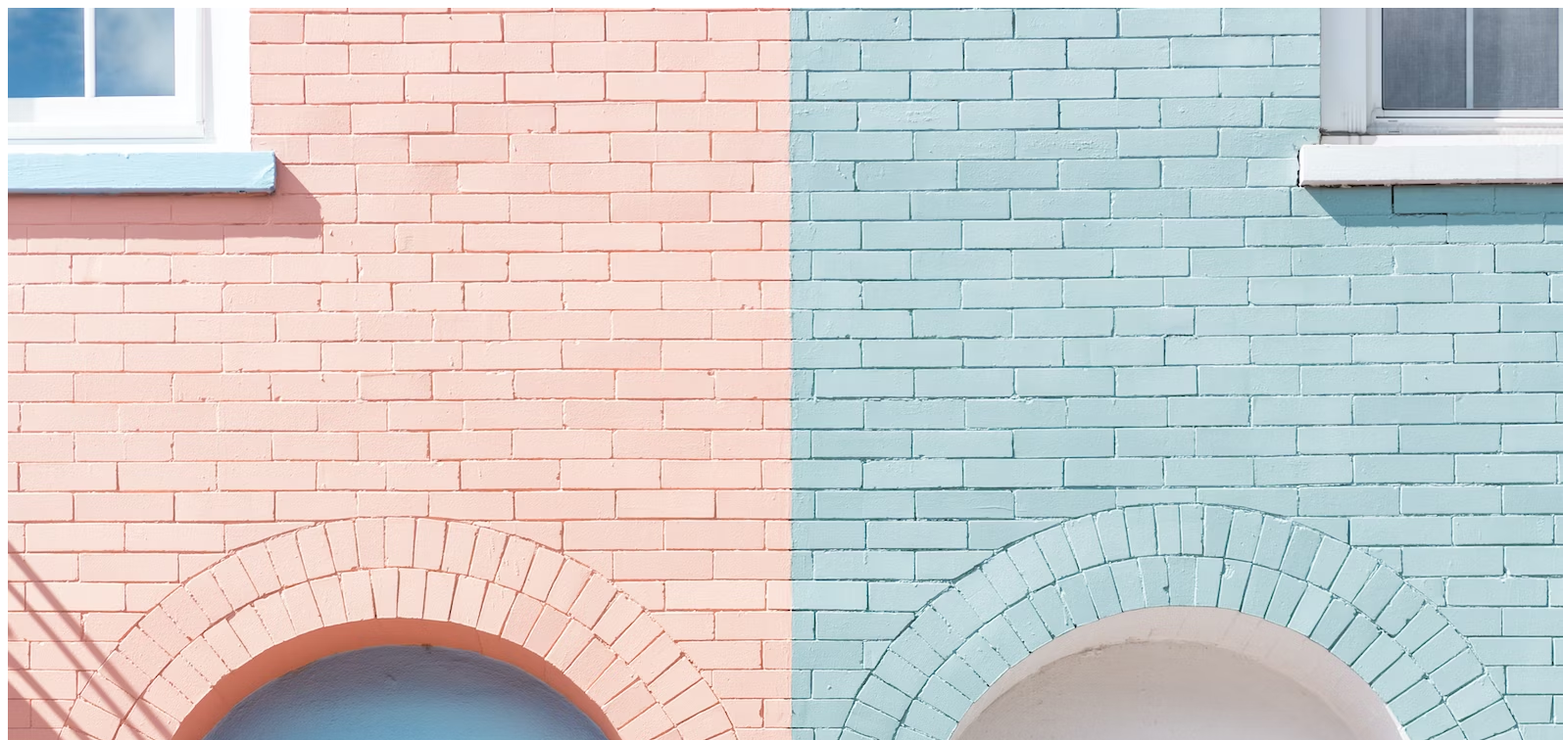
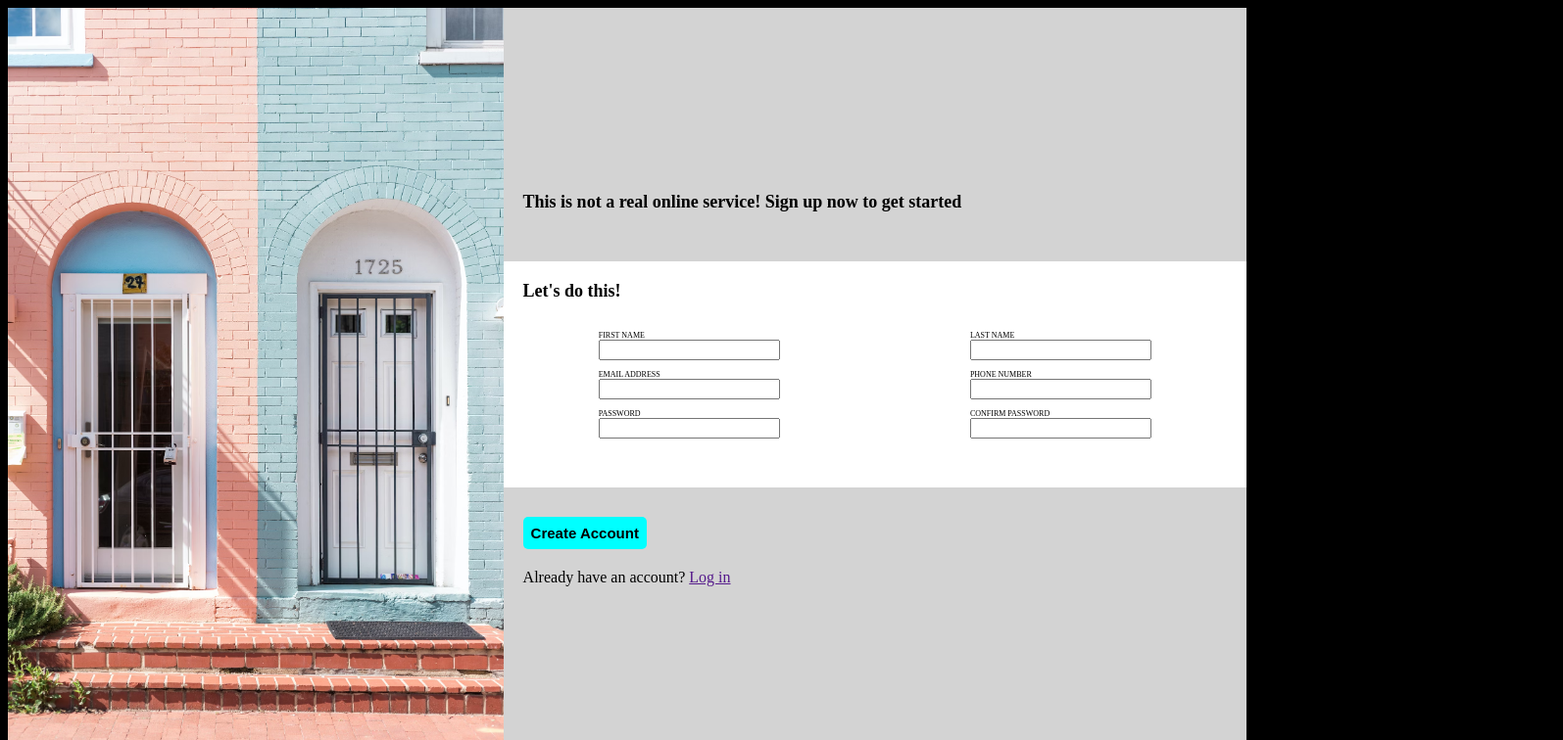
Before and after one commit to justinmoreira/sign-up-form, a plain HTML site: page index.html in a window 1280 px wide. Shown: the top 756 px of the page at 98% size, 1595 px wide, since content can reach past the window. Drawn offline with Linux system fonts and the light colour scheme.

Commit message:
Add basic styling and spacing

```diff
--- a/index.html
+++ b/index.html
@@ -7,33 +7,55 @@
     <link rel="stylesheet" href="style.css">
 </head>
 <body>
+    <div class = "box">
         <img src = "Background Image.avif" alt = "Background Image">
         <div class = "main">
             <div class = "heading">This is not a real online service! Sign up now to get started</div>
             <div class = "form">
-            <div class = "heading">Let's do this!</div>
+                <div class = "heading2">Let's do this!</div>
 
+                <div class = "row1">
+                    <div class = "obj">
                         <label for="first_name">FIRST NAME</label>
                         <input type = "text" id = "first_name">
+                    </div>
 
+                    <div class = "obj">
                         <label for="last_name">LAST NAME</label>
                         <input type = "text" id = "last_name">
+                    </div>
 
+                </div>
+
+                <div class = "row2">
+                    <div class = "obj">
                         <label for="user_email">EMAIL ADDRESS</label>
                         <input type = "email" id = "user_email" name = "email">
+                    </div>
 
+                    <div class = "obj">
                         <label for="phone_number">PHONE NUMBER</label>
                         <input type = "tel" id = "phone_number" name = "phone_number">
+                    </div>
+                </div>
 
+                <div class = "row3">
+                    <div class = "obj">
                         <label for="user_password">PASSWORD</label>
                         <input type = "password" id = "user_password" name = "password">
+                    </div>
 
+                    <div class = "obj">
                         <label for="confirm_password">CONFIRM PASSWORD</label>
                         <input type = "password" id = "confirm_password" name = "confirm_password">
                     </div>
+                </div>
+            </div>
             <button type = "submit">Create Account</button>
-        <div>Already have an account?</div>
-        <a href = "">Log in</a>
+            <div class = "logIn">Already have an account? <a href = "">Log in</a></div>
+
         </div>
+    </div>
+
 </body>
 </html>
--- a/style.css
+++ b/style.css
@@ -0,0 +1,59 @@
+body{
+    background-color: black;
+}
+img{
+    width:40%;
+}
+.form{
+    background-color: white;
+}
+.main{
+    background-color: lightgray;
+    display: flex;
+    flex-direction: column;
+    justify-content: center;
+    width: 100%;
+}
+.box{
+    width: 100%;
+    height: 80%;
+    display: flex;
+}
+.heading, .heading2{
+    font-size: 18px;
+    font-weight: bold;
+    padding: 20px;
+}
+.form{
+    display: flex;
+    flex-direction: column;
+    width: 100%;
+    padding-bottom: 50px;
+    gap: 10px;
+    margin: 30px 0px;
+}
+.row1, .row2, .row3{
+    display: flex;
+    justify-content: space-around;
+}
+label{
+    font-size: 8px;
+}
+.obj{
+    display: flex;
+    flex-direction: column;
+}
+button{
+    width: fit-content;
+    background-color: aqua;
+    font-size: 15px;
+    font-weight: bold;
+    border:0;
+    border-radius: 5px;
+    padding:8px;
+    margin-bottom: 20px;
+    margin-left: 20px;
+}
+.logIn{
+    margin-left: 20px;
+}
```
Lines whose indentation alone changed are shown as unchanged.
